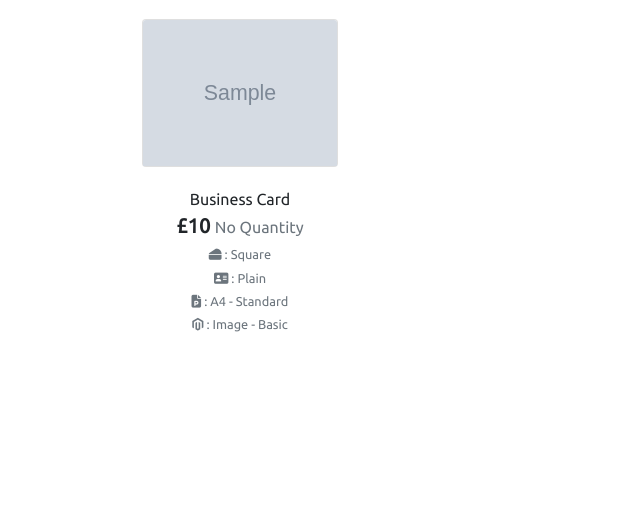
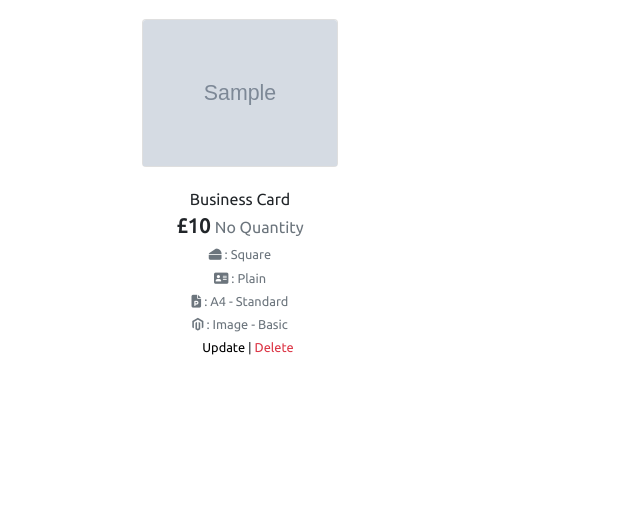
Before and after one commit to Code-Institute-Submissions/uniquedesign, a Django app: page /design/ in a window 1280 px wide. Shown: the part 292-800 px from the top of the page, without its empty margins (0-640 px from the left). Run offline with Django 4.2, Linux system fonts and the light colour scheme; a user stored in the database is signed in; data comes from the database, SQL or seed files in the repository; tables that the repository leaves empty hold one stand-in row (values such as "Sample post"); grey boxes marked "Sample" are stand-in pictures; parts of the project's set-up code (start-up, migrations or seed data) failed here and were passed over; some libraries are stand-ins or nearby versions.

Commit message:
Added delete design page and view

```diff
--- a/design/templates/design.html
+++ b/design/templates/design.html
@@ -97,6 +97,12 @@
                                                     <i class="fab fa-magento"></i> : {{ product.make.friendly_name }}
                                                 </p>
                                             {% endif %}
+                                            {% if request.user.is_superuser %}
+                                                <small class="ml-3">
+                                                    <a href="{% url 'update_design' product.id %}">Update</a> |
+                                                    <a class="text-danger" href="{% url 'delete_design' product.id %}">Delete</a>
+                                                </small>
+                                            {% endif %}
                                         </div>
                                     </div>
                                 </div>
--- a/design/templates/design_detail.html
+++ b/design/templates/design_detail.html
@@ -38,6 +38,12 @@
                         <p class="mt-1 mb-0">
                             <i class="fas fa-file-powerpoint"></i> : {{ product.paper.friendly_name }} ||| <i class="fab fa-magento"></i> : {{ product.make.friendly_name }}
                         </p>
+                    {% endif %}
+                    {% if request.user.is_superuser %}
+                        <small class="ml-3">
+                            <a href="{% url 'update_design' product.id %}">Update</a> |
+                            <a class="text-danger" href="{% url 'delete_design' product.id %}">Delete</a>
+                        </small>
                     {% endif %}
                     <hr>
                     <p class="mb-0">{{ product.info }}</p>
--- a/design/urls.py
+++ b/design/urls.py
@@ -7,4 +7,5 @@ urlpatterns = [
     path('<int:product_id>/', views.design_detail, name='design_detail'),
     path('add/', views.add_design, name='add_design'),
     path('update/<int:product_id>/', views.update_design, name='update_design'),
+    path('delete/<int:product_id>/', views.delete_design, name='delete_design'),
 ]
--- a/design/views.py
+++ b/design/views.py
@@ -119,3 +119,11 @@ def update_design(request, product_id):
     }
 
     return render(request, template, context)
+
+
+def delete_design(request, product_id):
+    """ Delete a product from the store """
+    product = get_object_or_404(Product, pk=product_id)
+    product.delete()
+    messages.success(request, 'Design deleted!')
+    return redirect(reverse('design'))
```
Also changed, not shown: media/media/blue.jpg (added), media/media/blue_0mPr8ZS.jpg (added), media/media/blue_UlpTcXD.jpg (added), media/media/w.jpg (added), media/media/w_CSCpL4k.jpg (added), media/media/w_DFMfZE7.jpg (added), media/media/w_b0ELwHk.jpg (added), media/media/w_qgClLHJ.jpg (added), media/media/w_uc9FiHV.jpg (added).
